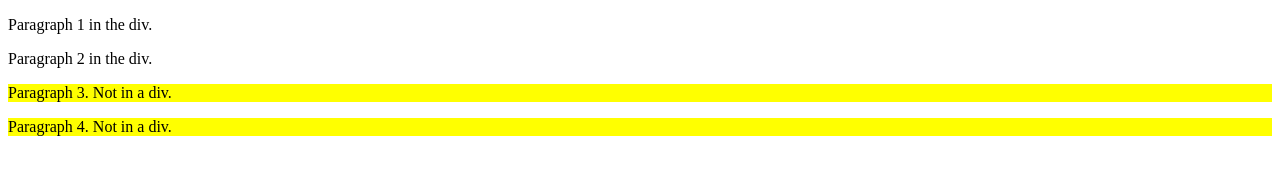
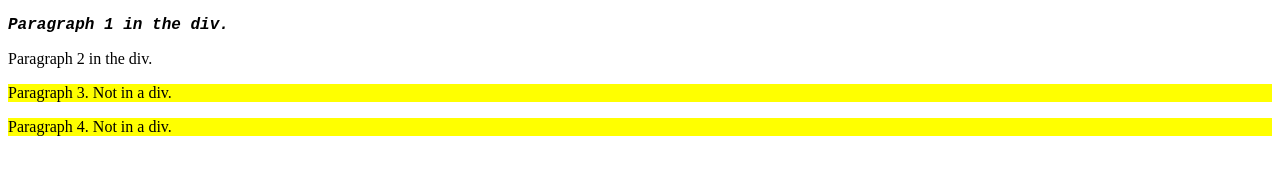
Before and after one commit to javatyger/nodeyyc, a plain HTML site: page CSS/styles_example.html in a window 1280 px wide. Drawn offline with Linux system fonts and the light colour scheme.

Commit message:
playing with different styles.

```diff
--- a/CSS/styles_example.html
+++ b/CSS/styles_example.html
@@ -5,11 +5,14 @@
       div ~ p {
         background-color: yellow;
       }
+      p {
+          font-family: papyrus;
+      }
     </style>
   </head>
   <body>
     <div>
-      <p>Paragraph 1 in the div.</p>
+      <p style="font-family: Courier New; font-weight: bold; font-style: italic;"> Paragraph 1 in the div.</p>
       <p>Paragraph 2 in the div.</p>
     </div>
 
```
